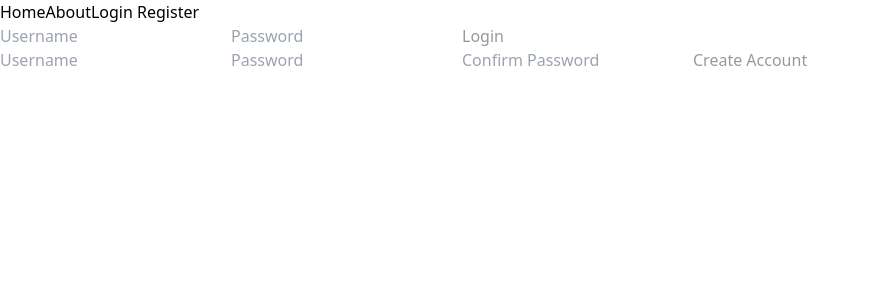
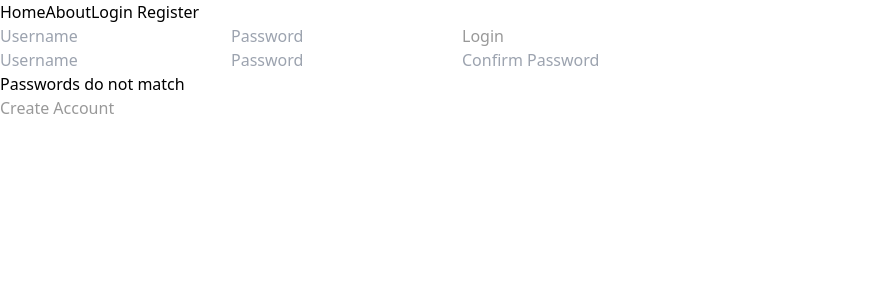
Before and after one commit to u-s-c-l/i-t-t-w-s-d, a React (Create React App) app: page /about in a window 1280 px wide. Shown: the top 300 px of the page, without its empty margins (0-869 px from the left). Built offline with nearby package versions, Linux system fonts and the light colour scheme.

Commit message:
make register inputs required

```diff
--- a/src/components/Register/index.js
+++ b/src/components/Register/index.js
@@ -45,6 +45,7 @@ const Register = () => {
           value={formData.username}
           onChange={handleInput}
           placeholder="Username"
+          required
         />
         <input
           type="password"
@@ -52,6 +53,7 @@ const Register = () => {
           value={formData.password}
           onChange={handleInput}
           placeholder="Password"
+          required
         />
         <input
           type="password"
@@ -59,7 +61,10 @@ const Register = () => {
           value={formData.passwordConfirmation}
           onChange={handleInput}
           placeholder="Confirm Password"
+          className="peer"
+          required
         />
+        <p className="invisible peer-invalid:visible">Passwords do not match</p>
         <input
           type="submit"
           className={"disabled:opacity-40"}
```
